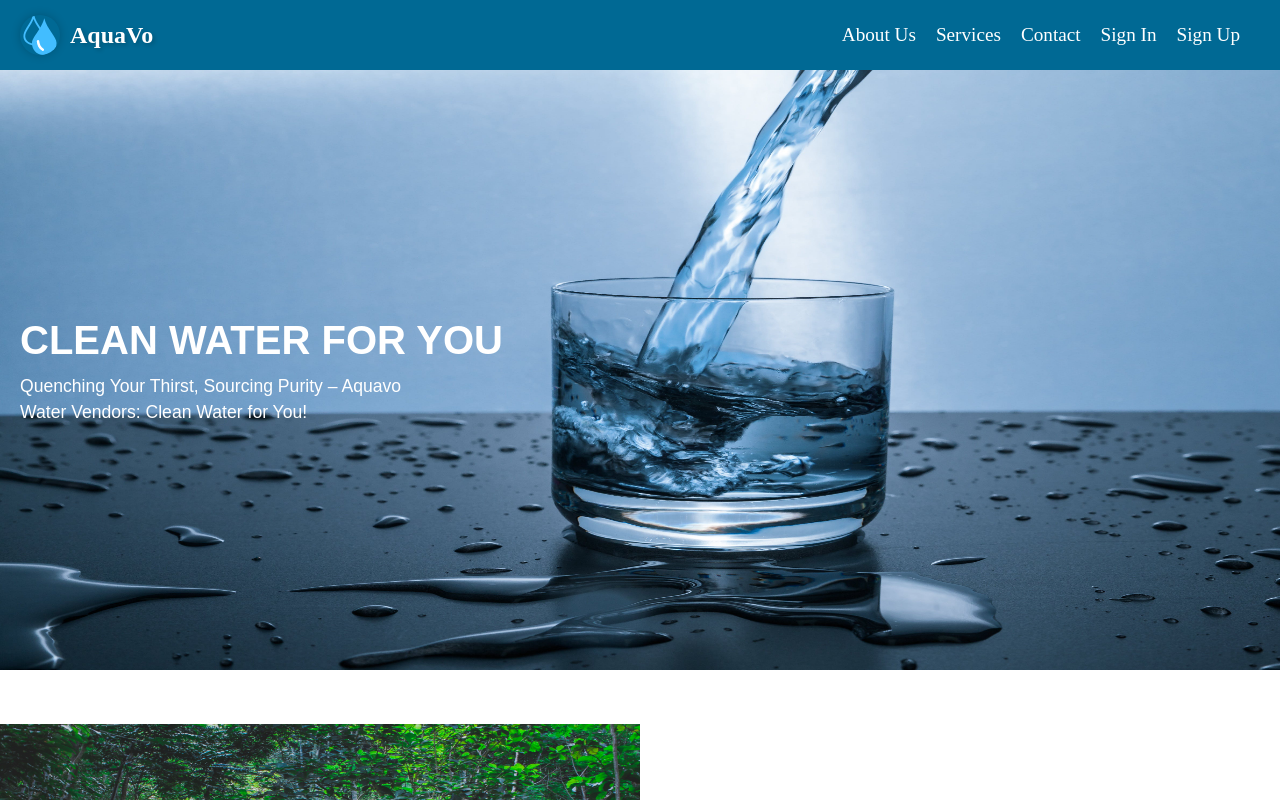
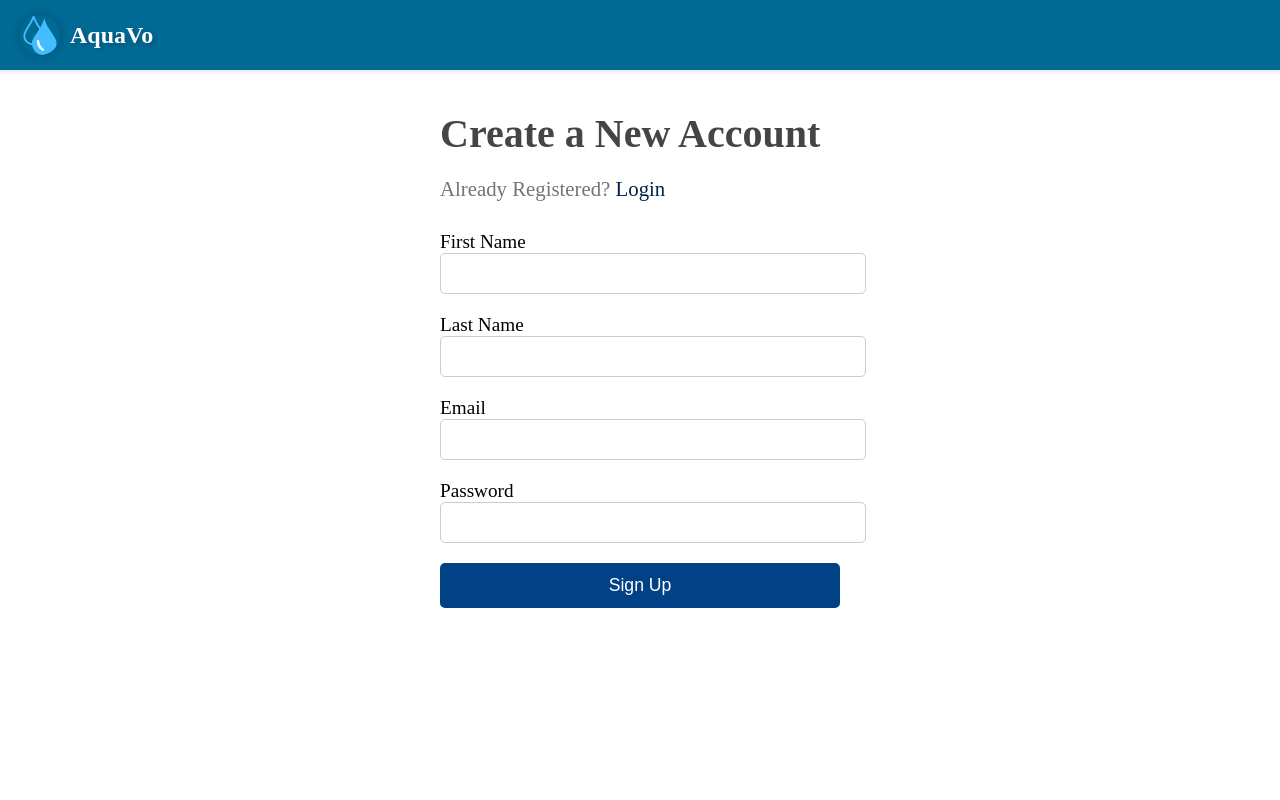
Before and after one commit to mmbogajemimah/aquavo_frontend, a React (Create React App) app: page /registration in a window 1280 px wide. Shown: the top 800 px of the page. Built offline with nearby package versions, Linux system fonts and the light colour scheme.

Commit message:
Login UI Created

```diff
--- a/package.json
+++ b/package.json
@@ -9,6 +9,7 @@
     "axios": "^1.6.7",
     "react": "^18.2.0",
     "react-dom": "^18.2.0",
+    "react-router-dom": "^6.22.0",
     "react-scripts": "5.0.1",
     "web-vitals": "^2.1.4"
   },
--- a/src/App.js
+++ b/src/App.js
@@ -1,12 +1,20 @@
 import React from 'react';
 import Home from './Home';
+import Login from './Login';
+// import { BrowserRouter as Router, Route, Switch } from 'react-router-dom';
+import { BrowserRouter as Router, Route, Routes } from 'react-router-dom';
+import Registration from './Registration';
 // import { ReactDOM } from 'react';
 
 function App() {
   return(
-    <div>
-      <Home />
-    </div>
+    <Router>
+        <Routes>
+          <Route path='/' element={ <Home />} />
+          <Route path="/login" element={ <Login />}/>
+          <Route path="/registration" element={<Registration />} />
+        </Routes>
+    </Router>
   )
 }
 
--- a/src/Components/HomePage/NavigationBar.js
+++ b/src/Components/HomePage/NavigationBar.js
@@ -1,4 +1,5 @@
 import React from "react";
+import { Link } from "react-router-dom";
 import AquavoLogo from '../../images/aquavo_logo.svg';
 import '../../styles/home/navigationbar.css'; // Import CSS file directly
 
@@ -15,8 +16,8 @@ function NavigationBar() {
                         <li className="nav-item">About Us</li>
                         <li className="nav-item">Services</li>
                         <li className="nav-item">Contact</li>
-                        <li className="nav-item">Sign In</li>
-                        <li className="nav-item">Sign Up</li>
+                        <li className="nav-item"><Link to="/login">Sign In</Link></li>
+                        <li className="nav-item"><Link to="/registration">Sign Up</Link></li>
                     </ul>
                 </div>
             </nav>
--- /dev/null
+++ b/src/Components/LoginPage/LoginForm.js
@@ -0,0 +1,11 @@
+import React from 'react'
+
+function LoginForm() {
+  return (
+    <div>
+      <h1>This is the Login Page</h1>
+    </div>
+  )
+}
+
+export default LoginForm
--- /dev/null
+++ b/src/Components/RegistrationPage/RegNavBar.js
@@ -0,0 +1,20 @@
+import React from "react";
+// import { Link } from "react-router-dom";
+import AquavoLogo from '../../images/aquavo_logo.svg';
+import '../../styles/home/navigationbar.css'; // Import CSS file directly
+
+function RegNavBar() {
+    return(
+        <>
+            <nav className="navbar"> {/* Apply the class directly */}
+                <div className="company-slogan">
+                    <img className="company-logo" src={AquavoLogo} width={40} height={40} alt="Aquavo Logo" />
+                    <h1 className="company-name">AquaVo</h1>
+                </div>
+
+            </nav>
+        </>
+    )
+}
+
+export default RegNavBar;
--- /dev/null
+++ b/src/Components/RegistrationPage/RegistrationForm.js
@@ -0,0 +1,36 @@
+import React from 'react';
+import { Link } from 'react-router-dom';
+import '../../styles/registration/registration.css';
+
+function RegistrationForm() {
+  return (
+    <div className='registration-form-container'>
+      <h2 className='form-title'>Create a New Account</h2>
+      <p className='login-link'>Already Registered? <Link to='/login'>Login</Link> </p>
+      <form className='registration-form'>
+        <div className='form-group'>
+            <label htmlFor='firstname'>First Name</label>
+            <input type='text' id='firstname' className='form-control'/>
+        </div>
+
+        <div className='form-group'>
+            <label htmlFor='lastname'>Last Name</label>
+            <input type='text' id='lastname' className='form-control' />
+        </div>
+
+        <div className='form-group'>
+            <label htmlFor='email'>Email</label>
+            <input type='text' id='email' className='form-control' />
+        </div>
+
+        <div className='form-group'>
+            <label htmlFor='password'>Password</label>
+            <input type='password' id='password' className='form-control' />
+        </div>
+        <button className='btn-signup'> Sign Up </button>
+      </form>
+    </div>
+  )
+}
+
+export default RegistrationForm
--- /dev/null
+++ b/src/Login.js
@@ -0,0 +1,12 @@
+import React from 'react'
+import LoginForm from './Components/LoginPage/LoginForm'
+
+function Login() {
+  return (
+    <div>
+      <LoginForm />
+    </div>
+  )
+}
+
+export default Login
--- /dev/null
+++ b/src/Registration.js
@@ -0,0 +1,14 @@
+import React from 'react'
+import RegistrationForm from './Components/RegistrationPage/RegistrationForm'
+import RegNavBar from './Components/RegistrationPage/RegNavBar'
+
+function Registration() {
+  return (
+    <div>
+      <RegNavBar />
+      <RegistrationForm />
+    </div>
+  )
+}
+
+export default Registration
--- a/src/styles/home/navigationbar.css
+++ b/src/styles/home/navigationbar.css
@@ -85,3 +85,9 @@
         margin-bottom: 10px;
     }
   }
+
+  .nav-item a {
+    color: inherit;
+    text-decoration: none;
+    transition: color 0.3s ease;
+  }
--- /dev/null
+++ b/src/styles/registration/registration.css
@@ -0,0 +1,70 @@
+.registration-form-container {
+    max-width: 400px;
+    margin: 0 auto;
+    padding: 40px;
+    border-radius: 5px;
+  }
+
+  .form-title {
+    margin-top: 0;
+    margin-bottom: 20px;
+    font-size: 40px;
+    color: #454545;
+  }
+
+  .login-link {
+    font-size: 1.3rem;
+    margin-bottom: 30px;
+    color: #747474;
+  }
+
+  .login-link a {
+    text-decoration: none;
+    color: #002347;
+  }
+
+  .registration-form {
+    display: flex;
+    flex-direction: column;
+  }
+
+  .form-group {
+    margin-bottom: 20px;
+  }
+
+  .registration-form label {
+    margin-bottom: 5px;
+    font-size: larger;
+  }
+
+  .form-control {
+    padding: 12px;
+    border: 1px solid #ccc;
+    border-radius: 5px;
+    width: 100%;
+  }
+
+  .btn-signup {
+    padding: 12px;
+    border: none;
+    border-radius: 5px;
+    background-color: #014287;
+    color: #fff;
+    cursor: pointer;
+    font-size: 1.1rem;
+  }
+
+  .btn-signup:hover {
+    background-color: #0350a1;
+  }
+
+  .login-link {
+    margin-top: 20px;
+  }
+
+  /* Responsive styles */
+  @media screen and (max-width: 600px) {
+    .registration-form-container {
+      width: 90%;
+    }
+  }
```
Also changed, not shown: 1 other file (tests, documents, lock files or other folders).
